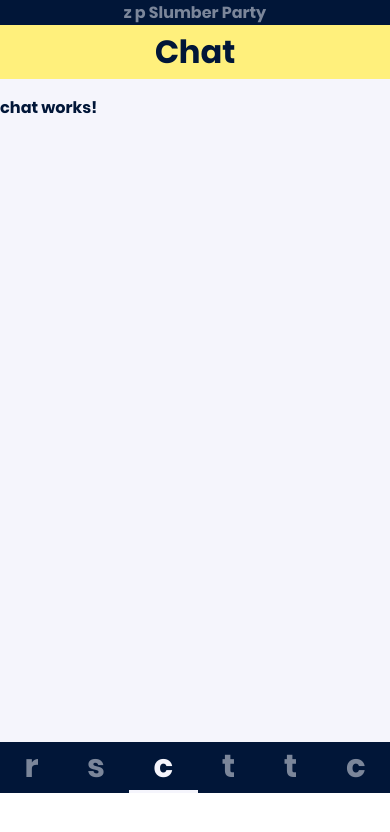
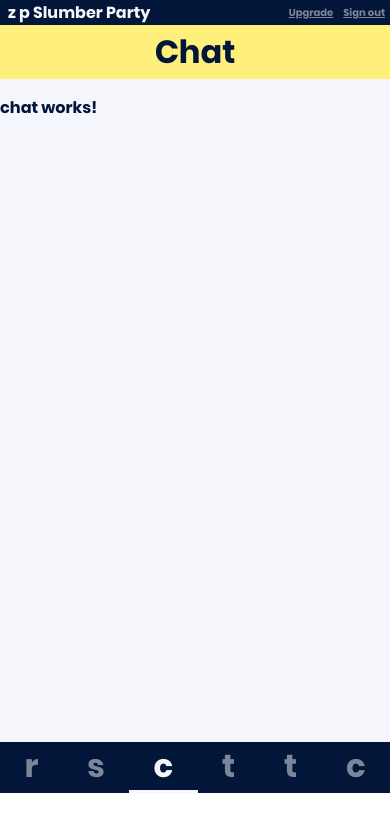
Before and after one commit to blakeearth/common-area, an Angular app: page /home/chat in a window 390 px wide. Shown: the top 832 px of the page. Built offline with nearby package versions, Linux system fonts and the light colour scheme.

Commit message:
Add right-aligned links

```diff
--- a/src/app/components/home/header/header.component.css
+++ b/src/app/components/home/header/header.component.css
@@ -6,15 +6,33 @@
 
 a {
     color: #7B869A;
+    padding: 0 0.5em 0 0.5em;
+}
+
+.home {
     text-decoration: none;
 }
 
 h4 {
     display: contents;
-    text-decoration: none;
     margin: 0;
+}
+
+.options {
+    position: absolute;
+    right: 0;
+    top: 0.5em;
+    display: flex;
+    font-size: x-small;
 }
 
 a:hover {
     color: #F5F5FC;
 }
+
+@media only screen and (max-width: 600px) {
+    .header {
+        display: flex;
+        text-align: left;
+    }
+}
--- a/src/app/components/home/header/header.component.html
+++ b/src/app/components/home/header/header.component.html
@@ -1,3 +1,7 @@
 <div class="header">
-    <a href="/"><h4>z p Slumber Party</h4></a>
+    <a href="/" class="home"><h4>z p Slumber Party</h4></a>
+    <nav class="options">
+        <a href="/">Upgrade</a>
+        <a href="/">Sign out</a>
+    </nav>
 </div>
```
Also changed, not shown: src/assets/icons/party-popper.svg (added), src/assets/icons/zzz.svg (added).
